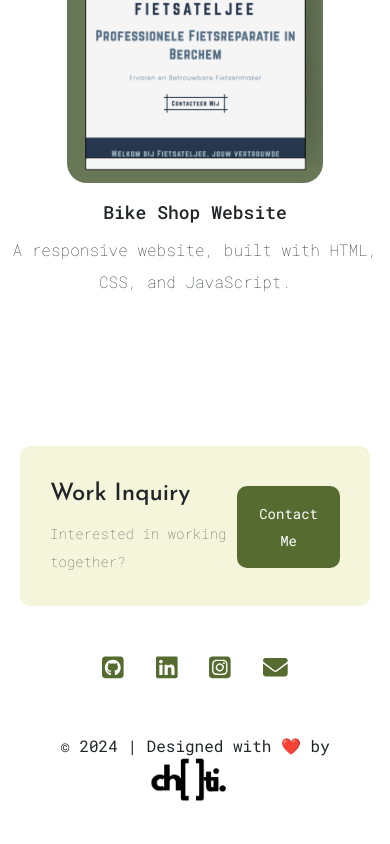
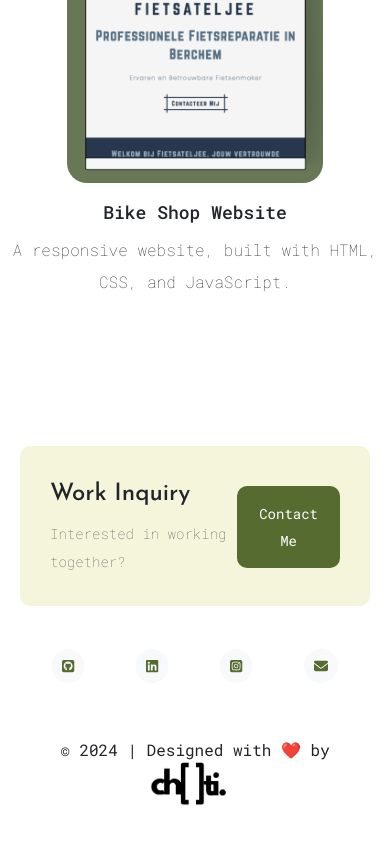
Before and after one commit to jgchoti/jgchoti.github.io, a React (Create React App) app: page / in a window 390 px wide. Shown: the part 2593-3437 px from the top of the page. Built offline with nearby package versions, Linux system fonts and the light colour scheme.

Commit message:
Update App.css

```diff
--- a/src/style/App.css
+++ b/src/style/App.css
@@ -42,7 +42,7 @@ footer p {
   padding: 0 50px;
   font-weight: 100;
 }
-footer i {
+footer svg {
   margin-right: 50px;
   margin-left: 50px;
   font-size: 20px;
@@ -51,16 +51,17 @@ footer i {
   border-radius: 20px;
 }
 
-footer i:hover {
+footer svg:hover {
   color: var(--accent-color);
   background-color: var(--secondary-color);
   transition: all 300ms cubic-bezier(0.23, 1, 0.32, 1);
 }
 
-i {
+svg {
   margin-right: 30px;
-  font-size: 20px;
+  font-size: 24px;
 }
+
 a {
   text-decoration: none;
   color: var(--secondary-color);
@@ -319,7 +320,7 @@ nav a:hover {
 }
 
 @media (max-width: 900px) {
-  footer i {
+  footer svg {
     margin-right: 10px;
     margin-left: 10px;
     font-size: 14px;
@@ -397,7 +398,7 @@ nav a:hover {
     margin: 0 auto;
     line-height: 2;
   }
-  i {
+  svg {
     font-size: 20px;
   }
   .description {
```
